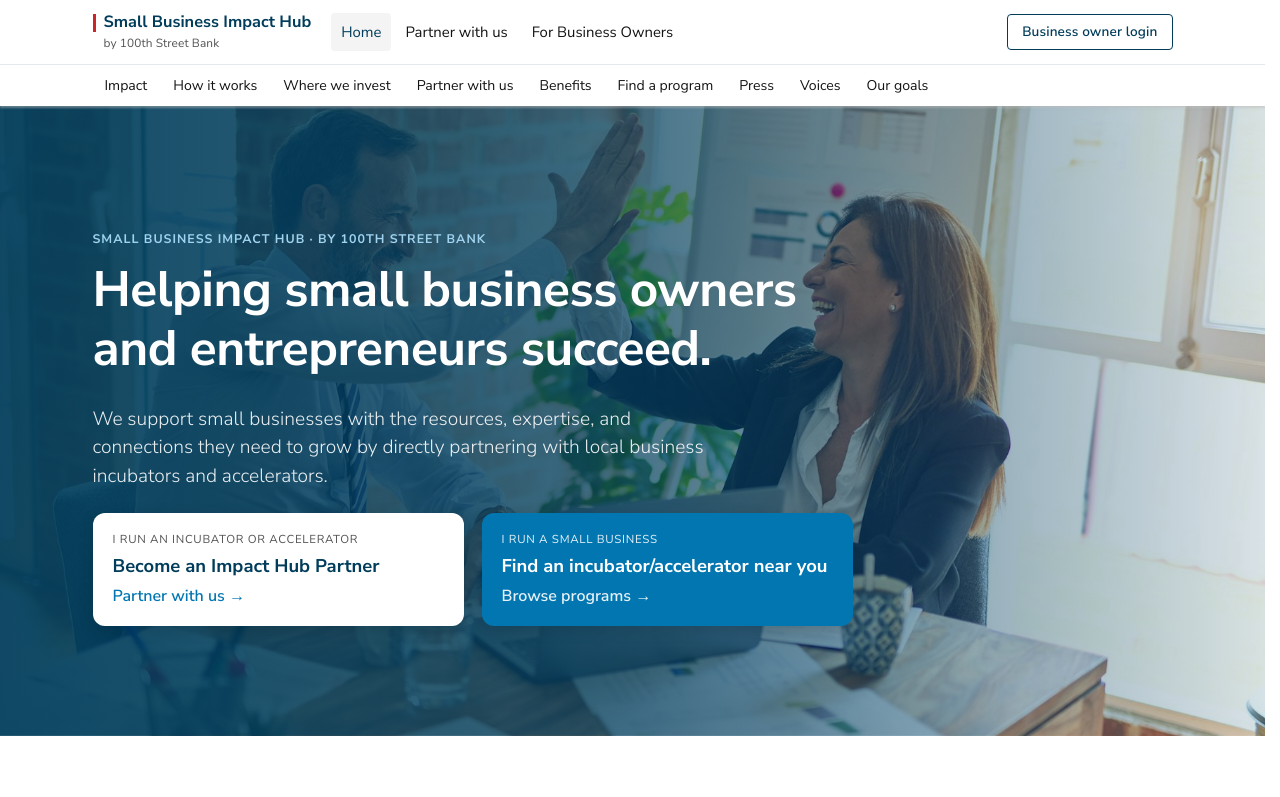
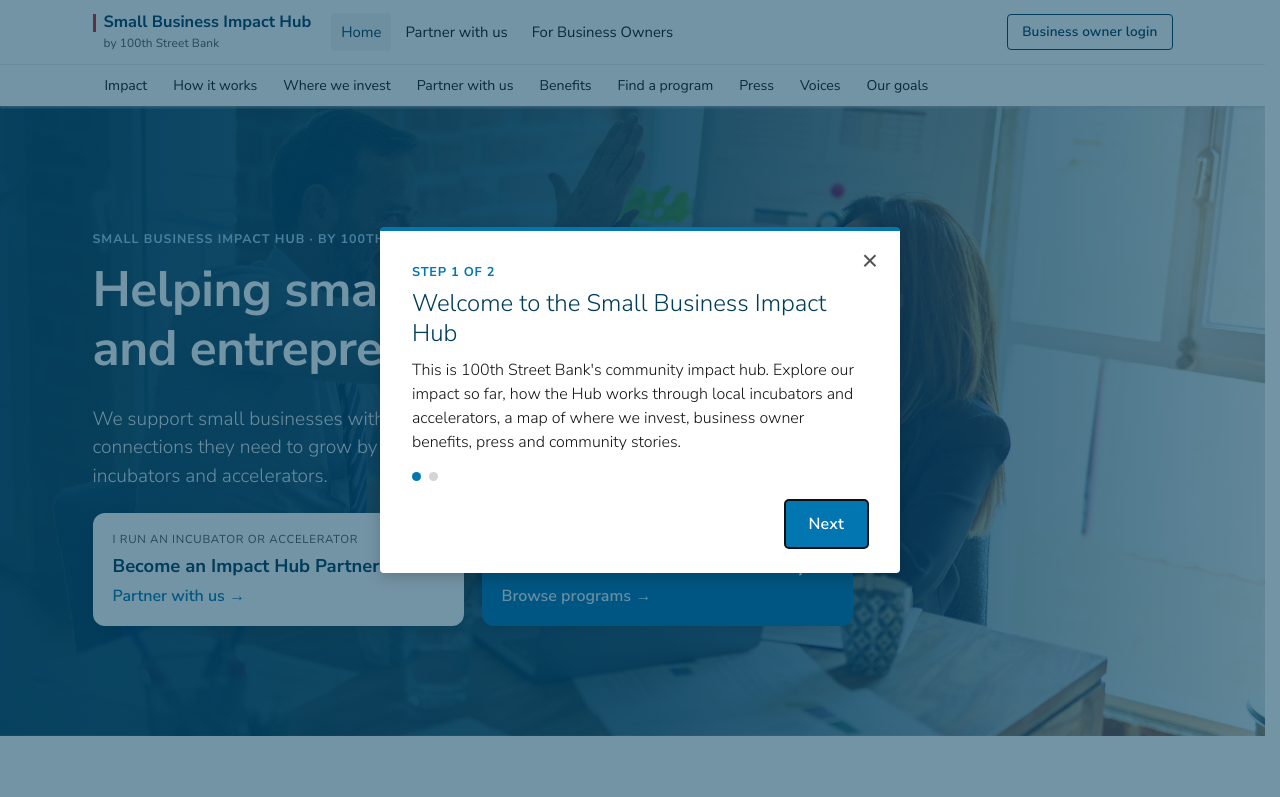
Before and after one commit to jeffcott100/impact-hub, a plain HTML site: page index.html in a window 1280 px wide. Shown: the top 797 px of the page. Drawn offline with Linux system fonts and the light colour scheme.

Commit message:
Home: 2-step welcome tour

```diff
--- a/index.html
+++ b/index.html
@@ -1,5 +1,5 @@
 <!doctype html><html lang="en"><head>
-  <meta name="robots" content="noindex, nofollow"><meta charset="utf-8"><meta name="viewport" content="width=device-width,initial-scale=1"><title>Home · Small Business Impact Hub</title><link rel="stylesheet" href="styles.css?v=22"></head>
+  <meta name="robots" content="noindex, nofollow"><meta charset="utf-8"><meta name="viewport" content="width=device-width,initial-scale=1"><title>Home · Small Business Impact Hub</title><link rel="stylesheet" href="styles.css?v=23"></head>
 <body class="home"><script src="data.js?v=22"></script><script src="usmap.js"></script><script src="home.js?v=22"></script>
 <div class="hero photo" style="background-image:linear-gradient(90deg,rgba(1,61,91,.94) 0%,rgba(1,61,91,.78) 45%,rgba(1,61,91,.15) 100%),url(img/hero.jpg)"><div class="wrap">
 <span class="eyebrow">Small Business Impact Hub · by 100th Street Bank</span>
@@ -81,4 +81,4 @@ const io=new IntersectionObserver(es=>es.forEach(e=>{if(!e.isIntersecting)return
 document.querySelectorAll(".cnt").forEach(el=>io.observe(el));
 morebtn.onclick=()=>{const open=moreprs.hidden;moreprs.hidden=!open;morebtn.setAttribute("aria-expanded",open);morebtn.textContent=open?"Show fewer stories":"More stories";if(!open)document.getElementById("stories").scrollIntoView({behavior:"smooth"})};
 </script>
-<script src="chrome.js?v=22"></script></body></html>
+<script src="chrome.js?v=22"></script><script src="tour.js?v=1"></script></body></html>
--- a/styles.css
+++ b/styles.css
@@ -437,3 +437,11 @@ select option{padding-right:20px}
 .ucard,.pcard{height:100%}.ucard .foot{margin-top:auto;flex-direction:column;flex-wrap:nowrap;align-items:stretch;gap:8px}.ucard .foot>.btn{width:100%;text-align:center;justify-content:center}.pcard>div>.foot{margin-top:auto;padding-top:10px}
 /* perks: pin claim button to bottom */
 .pkcard{display:flex;flex-direction:column;height:100%}.pkcard .foot{margin-top:auto;padding-top:10px}
+.ihtour{position:fixed;inset:0;z-index:9999;background:rgba(1,61,91,.55);display:flex;align-items:center;justify-content:center;padding:16px}
+.ihbox{position:relative;background:#fff;border-radius:var(--r);box-shadow:var(--sh);max-width:520px;width:100%;max-height:calc(100vh - 32px);overflow:auto;padding:32px 32px 24px;border-top:4px solid var(--blue)}
+.ihx{position:absolute;top:10px;right:10px;width:40px;height:40px;border:0;background:none;font-size:28px;line-height:1;color:var(--mut);cursor:pointer;border-radius:4px}.ihx:hover{background:var(--g1);color:var(--ink)}
+.ihstep{display:block;font-size:.8rem;font-weight:700;letter-spacing:.06em;text-transform:uppercase;color:var(--blue)}
+.ihbox h2{margin:6px 40px 10px 0;color:var(--navy);font-size:1.5rem;line-height:1.25}.ihb{margin:0 0 18px;color:var(--ink)}
+.ihdots{display:flex;gap:8px;margin-bottom:18px}.ihdots i{width:9px;height:9px;border-radius:50%;background:var(--g2)}.ihdots i.on{background:var(--blue)}
+.ihnav{display:flex;justify-content:space-between;align-items:center;gap:10px;flex-wrap:wrap}.ihr{display:flex;gap:10px;flex-wrap:wrap;justify-content:flex-end}
+@media(max-width:520px){.ihbox{padding:26px 20px 20px}.ihbox h2{font-size:1.25rem}.ihnav{flex-direction:column-reverse;align-items:stretch}.ihr{flex-direction:column-reverse}.ihnav .btn{width:100%}.ihback[style*=hidden]{display:none}}
--- /dev/null
+++ b/tour.js
@@ -0,0 +1,15 @@
+(function(){try{if(sessionStorage.getItem("ihTourSeen"))return}catch(e){}
+var S=[{t:"Welcome to the Small Business Impact Hub",b:"This is 100th Street Bank's community impact hub. Explore our impact so far, how the Hub works through local incubators and accelerators, a map of where we invest, business owner benefits, press and community stories."},
+{t:"See it as a business owner",b:"Use <b>Business owner login</b> at the top right to enter the portal. No password needed: set up a quick profile or choose <b>Skip and use the demo business</b> to explore workshops, funding, perks and banking tools."}];
+var i=0,o=document.createElement("div");o.className="ihtour";o.setAttribute("role","dialog");o.setAttribute("aria-modal","true");o.setAttribute("aria-labelledby","ihtt");
+o.innerHTML='<div class="ihbox"><button class="ihx" aria-label="Close">&times;</button><span class="ihstep"></span><h2 id="ihtt"></h2><p class="ihb"></p><div class="ihdots"><i></i><i></i></div><div class="ihnav"><button class="btn ghost ihback">Back</button><span class="ihr"><a class="btn ghost ihgo" href="app-home.html">Go to business owner login</a><button class="btn ihnext"></button></span></div></div>';
+function q(s){return o.querySelector(s)}
+function close(){try{sessionStorage.setItem("ihTourSeen","1")}catch(e){}o.remove();document.removeEventListener("keydown",k)}
+function k(e){if(e.key=="Escape")close()}
+function r(){q(".ihstep").textContent="Step "+(i+1)+" of 2";q("h2").textContent=S[i].t;q(".ihb").innerHTML=S[i].b;
+[].forEach.call(o.querySelectorAll(".ihdots i"),function(d,j){d.className=j==i?"on":""});
+q(".ihback").style.visibility=i?"visible":"hidden";q(".ihgo").style.display=i?"":"none";q(".ihnext").textContent=i?"Got it":"Next"}
+q(".ihx").onclick=close;q(".ihgo").onclick=function(){try{sessionStorage.setItem("ihTourSeen","1")}catch(e){}};
+q(".ihnext").onclick=function(){if(i)close();else{i=1;r()}};q(".ihback").onclick=function(){i=0;r()};
+o.onclick=function(e){if(e.target==o)close()};document.addEventListener("keydown",k);
+r();document.body.appendChild(o);q(".ihnext").focus()})();
```
